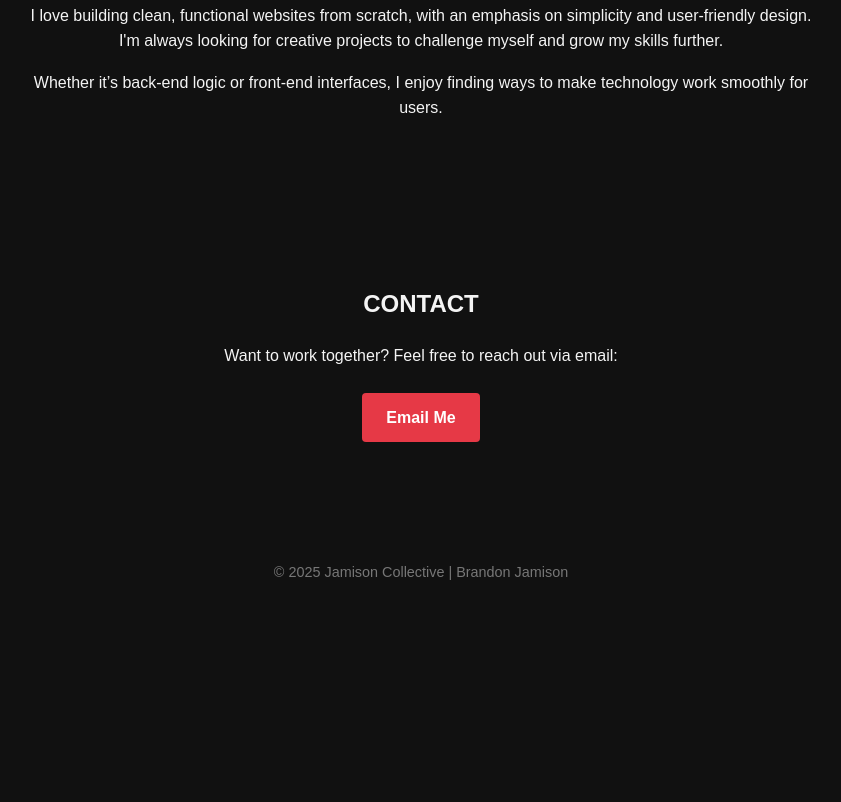
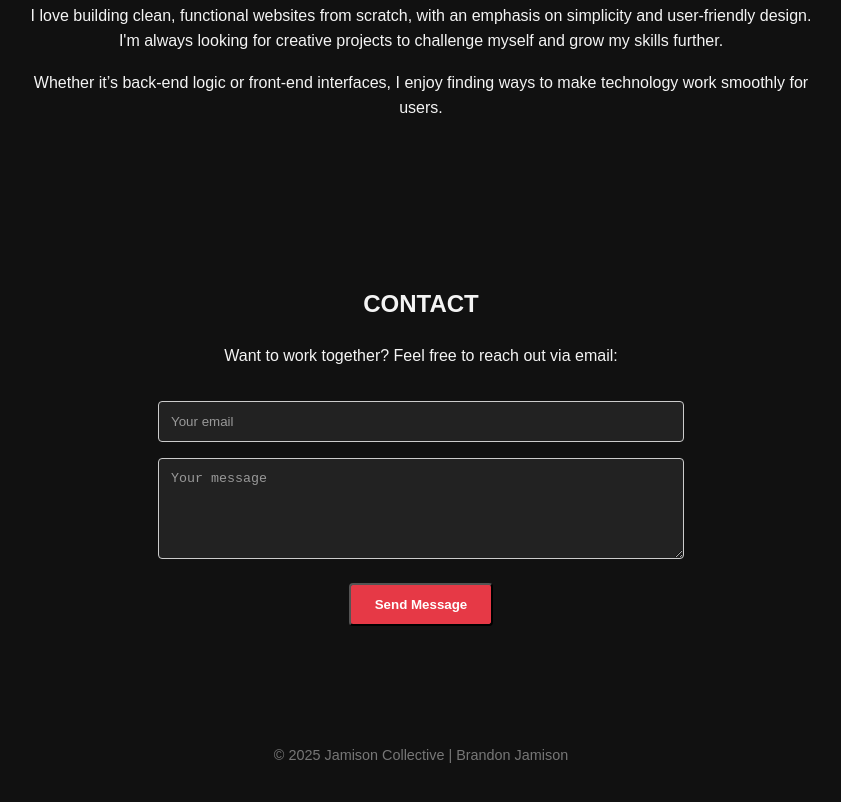
Before and after one commit to LoneWolfC6/portfolio, a plain HTML site: page index.html in a window 1280 px wide. Shown: the part 3051-3853 px from the top of the page, without its empty margins (219-1060 px from the left). Before the commit the page ends 3681 px from the top, so only its background shows below. Drawn offline with Linux system fonts and the light colour scheme.

Commit message:
Added formspree for emails.

```diff
--- a/css/style.css
+++ b/css/style.css
@@ -97,3 +97,28 @@ h1, h2, h3 {
   color: #777;
   font-size: 0.9rem;
 }
+
+/* Contact Form Styles */
+.contact-section form {
+  display: flex;
+  flex-direction: column;
+  align-items: center;
+  gap: 1rem;
+  margin-top: 2rem;
+}
+
+.contact-section input,
+.contact-section textarea {
+  width: 100%;
+  max-width: 500px;
+  padding: 0.75rem;
+  border: 1px solid #ccc;
+  border-radius: 4px;
+  background-color: #222;
+  color: #f4f4f4;
+}
+
+.contact-section input::placeholder,
+.contact-section textarea::placeholder {
+  color: #999;
+}
--- a/index.html
+++ b/index.html
@@ -71,7 +71,13 @@
   <section class="contact-section">
     <h2>Contact</h2>
     <p>Want to work together? Feel free to reach out via email:</p>
-    <a href="mailto:brandonjamison.dev@gmail.com" class="btn">Email Me</a>
+
+    <form action="https://formspree.io/f/xkgblkwg" method="POST">
+      <input type="email" name="email" placeholder="Your email" required>
+      <textarea name="message" placeholder="Your message" rows="5" required></textarea>
+      <button type="submit" class="btn">Send Message</button>
+    </form>
+
   </section>
 </body>
 
```
